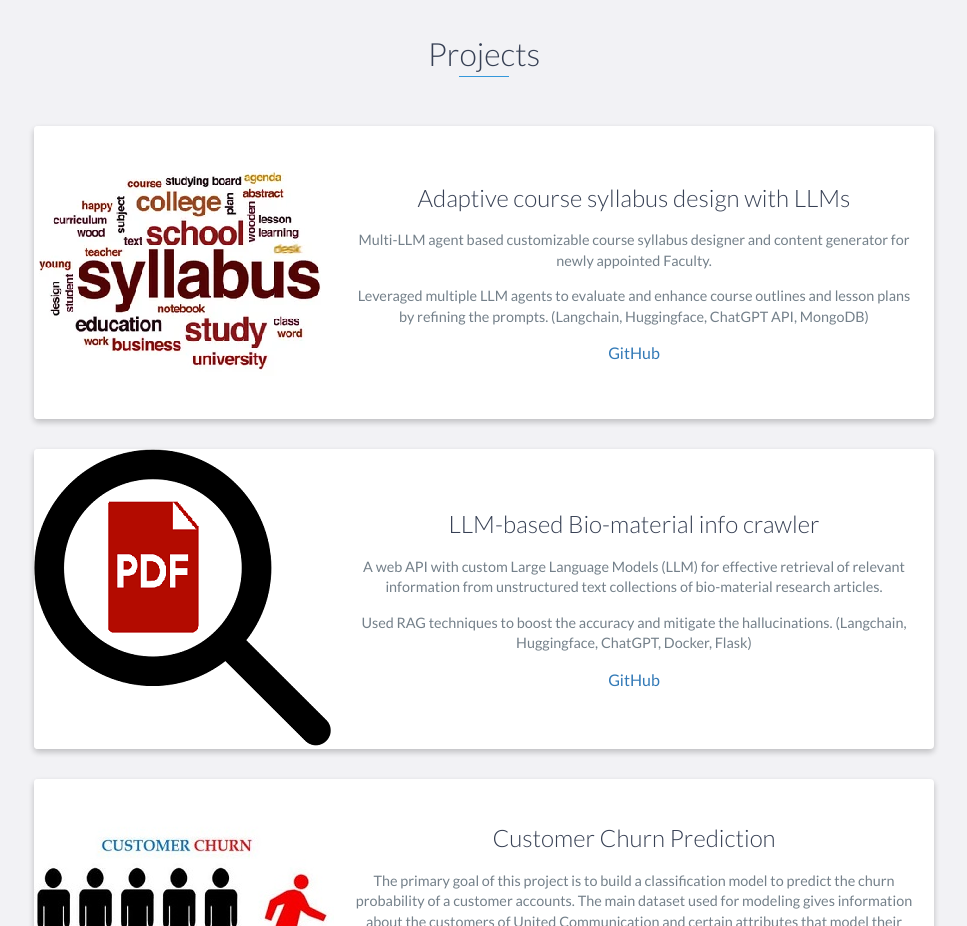
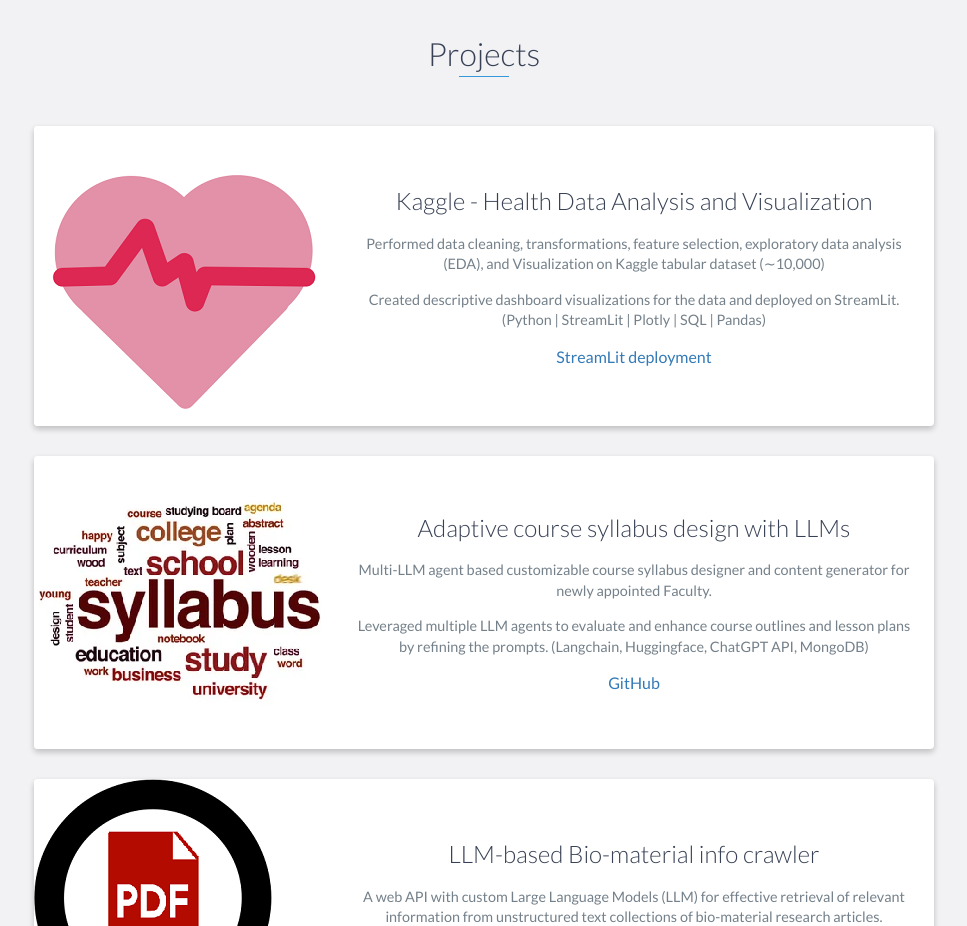
Before and after one commit to dabeyrathna/dabeyrathna.github.io, a website: page index.html in a window 1280 px wide. Shown: the part 4100-5026 px from the top of the page, without its empty margins (156-1123 px from the left). Drawn offline with nearby package versions, Linux system fonts and the light colour scheme.

Commit message:
Added healthcare project

```diff
--- a/index.html
+++ b/index.html
@@ -297,6 +297,24 @@
         <h2 class="heading">Projects</h2>
         <div class="container">
             <div class="row">
+
+                <div class="project shadow-large">
+                    <div class="project-image">
+                        <img src="images/healthcare.png" />
+                    </div>
+                    <!-- End .project-image -->
+                    <div class="project-info">
+                        <h3>Kaggle - Health Data Analysis and Visualization</h3>
+                        <p>
+                            Performed data cleaning, transformations, feature selection, exploratory data analysis (EDA), and Visualization on Kaggle tabular dataset (∼10,000)
+                        </p>
+                        <p>
+                            Created descriptive dashboard visualizations for the data and deployed on StreamLit.  (Python | StreamLit | Plotly | SQL | Pandas)
+                        </p>
+                        <a href="https://app-eqflvo8lnq8mpuh5afg8qd.streamlit.app/">StreamLit deployment</a>
+                    </div>
+                    <!-- End .project-info -->
+                </div>
 
                 <div class="project shadow-large">
                     <div class="project-image">
```
Also changed, not shown: images/healthcare.png (added).
